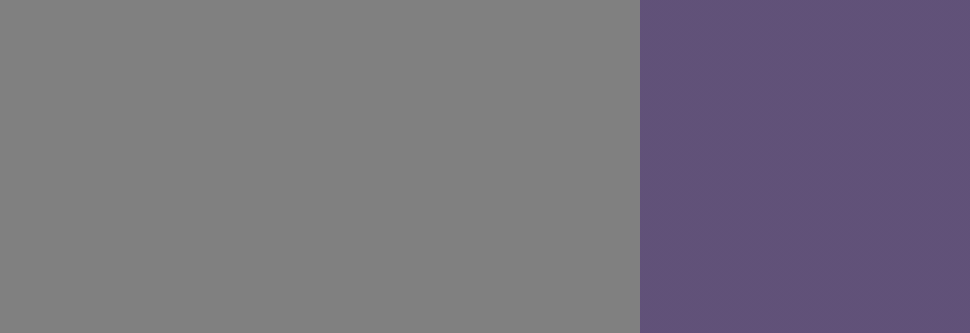
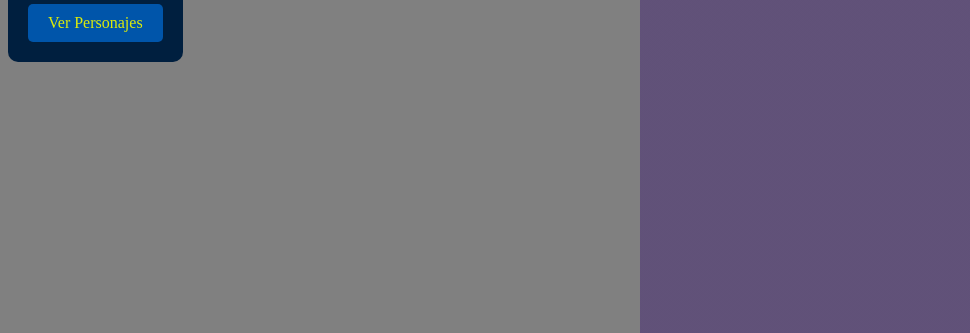
Before and after one commit to sebastianmartinez-maker/P-gina, a plain HTML site: page index.html in a window 1280 px wide. Shown: the part 467-800 px from the top of the page, without its empty margins (0-970 px from the left). Drawn offline with Linux system fonts and the light colour scheme.

Commit message:
Update index.html

```diff
--- a/index.html
+++ b/index.html
@@ -19,5 +19,9 @@
         Tienen que conseguir la llave trans
     </li>
     <img src="https://static1.srcdn.com/wordpress/wp-content/uploads/wm/2023/06/transformers-rise-of-the-beasts-post-credits-scene.jpg" alt="">
+
+    <div class="cuadro-boton">
+        <a href="Pagina2.html" class="boton">Ver Personajes</a>
+    </div>
 </body>
 </html>
```
